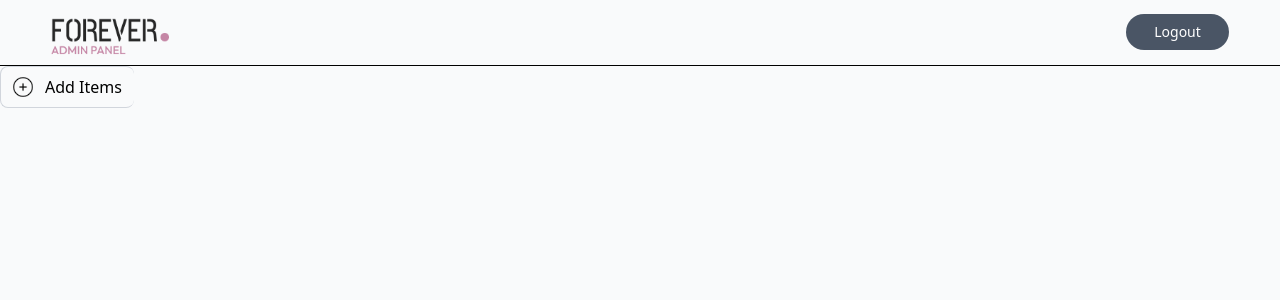
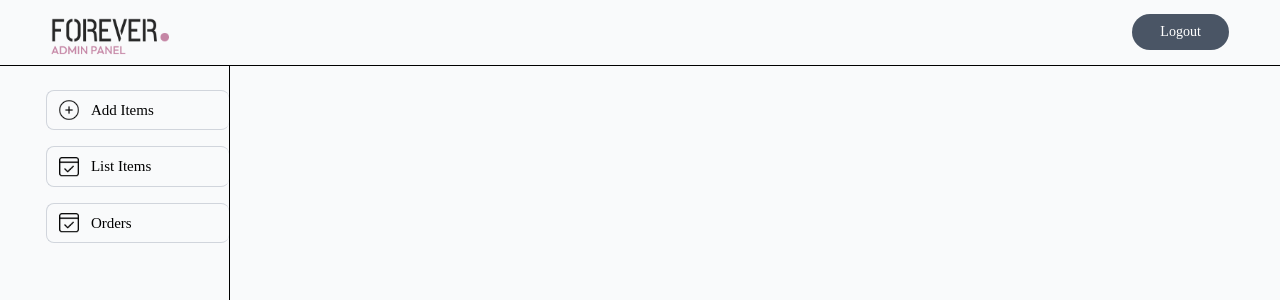
Before and after one commit to codingcat40/E-commerce-clothingstore, a React (Vite) app in the folder admin/: page / in a window 1280 px wide. Shown: the top 300 px of the page. Built offline with nearby package versions, Linux system fonts and the light colour scheme.

Commit message:
google fonts

```diff
--- a/admin/src/components/Sidebar.jsx
+++ b/admin/src/components/Sidebar.jsx
@@ -4,12 +4,27 @@ import { assets } from '../assets/assets'
 
 const Sidebar = () => {
   return (
-    <div>
-        <div>
+    <div className='w-[18%] min-h-screen border-r-1'>
+        <div className='flex  flex-col gap-4 pt-6 pl-[20%] text-[15px]'>
             <NavLink className='flex items-center gap-3 border border-gray-300 border-r-0 px-3 py-2 rounded-lg' to="/add">
                 <img className='w-5 h-5' src={assets.add_icon} alt="" />
                 <p className='hidden md:block'>Add Items</p>
             </NavLink>
+
+
+            <NavLink className='flex items-center gap-3 border border-gray-300 border-r-0 px-3 py-2 rounded-lg' to="/list">
+                <img className='w-5 h-5' src={assets.order_icon} alt="" />
+                <p className='hidden md:block'>List Items</p>
+            </NavLink>
+
+
+
+            <NavLink className='flex items-center gap-3 border border-gray-300 border-r-0 px-3 py-2 rounded-lg' to="/orders">
+                <img className='w-5 h-5' src={assets.order_icon} alt="" />
+                <p className='hidden md:block'>Orders</p>
+            </NavLink>
+
+
         </div>
     </div>
   )
--- a/admin/src/index.css
+++ b/admin/src/index.css
@@ -1 +1,13 @@
 @import "tailwindcss";
+@import url('https://fonts.googleapis.com/css2?family=Outfit:wght@100..900&family=Prata&display=swap');
+
+
+*{
+  font-family: Outfit;
+}
+
+
+.active{
+  background-color: #ffebf5;
+  border-color: #C586A5;
+}
```
Also changed, not shown: 1 other file (tests, documents, lock files or other folders).
